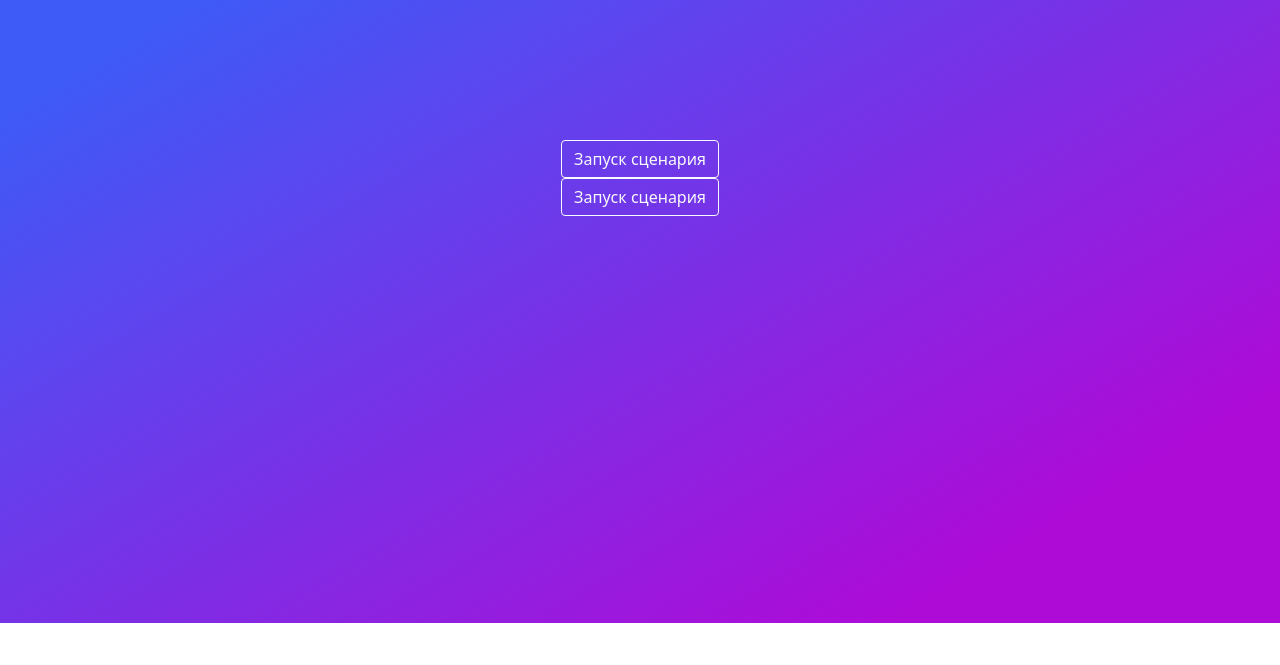
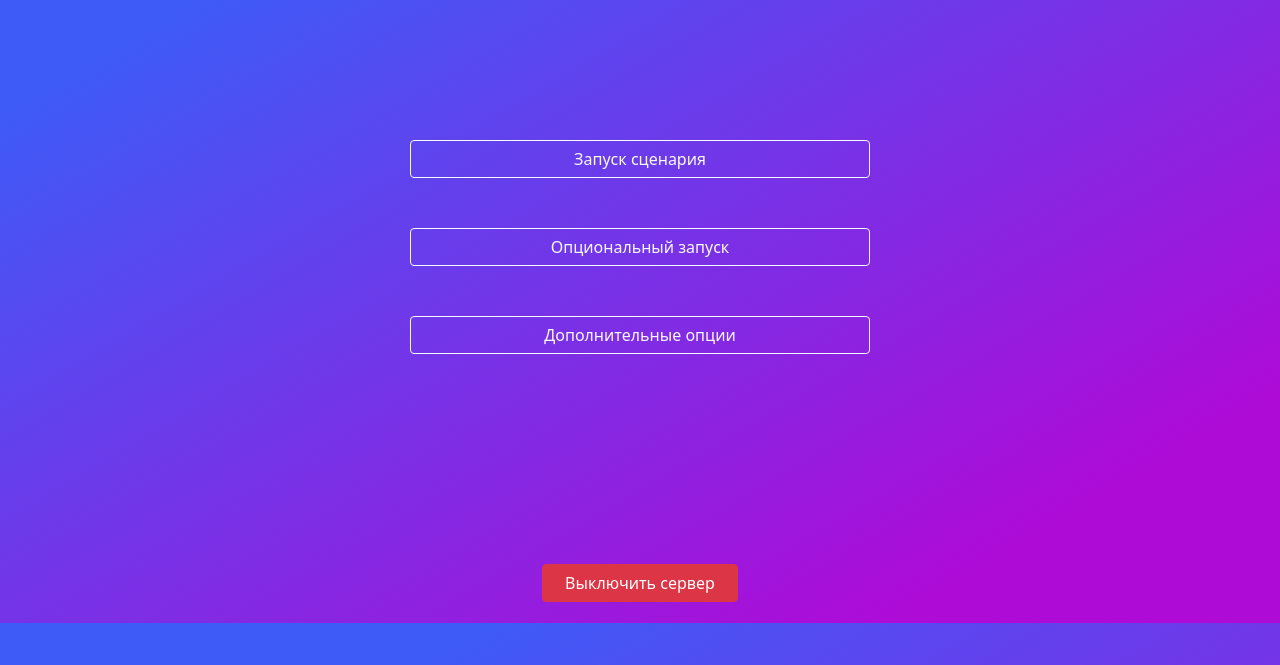
Before and after one commit to Mazhorov/Remote_power_server, a plain HTML site: page index.html in a window 1280 px wide. Shown: the part 177-842 px from the top of the page. Drawn offline with Linux system fonts and the light colour scheme.

Commit message:
Edited index.html

```diff
--- a/css/style.css
+++ b/css/style.css
@@ -1,9 +1,13 @@
 html, body {
     height: 100%;
+    margin: 0;
+    padding: 0;
 }
 
 body {
     background: linear-gradient(149.43deg, #3E5BF7 18.57%, #AE0BD7 85.11%) no-repeat;
+    background-size: cover;
+    background-attachment: fixed;
 }
 
 .logo {
@@ -20,3 +24,11 @@ body {
 .menu {
     margin-top: 160px;
 }
+.btn-menu {
+    margin-bottom: 50px;
+    width: 460px;
+}
+.btn-menu-off {
+    width: 196px;
+    margin-top: 160px;
+}
--- a/index.html
+++ b/index.html
@@ -21,9 +21,11 @@
             </div>
         </div>
         <div class="menu">
-            <div class="d-flex align-items-center flex-column">
-                <button class="btn btn-outline-light">Запуск сценария</button>
-                <button class="btn btn-outline-light">Запуск сценария</button>
+            <div class="d-flex flex-column align-items-center">
+                <button type="button" class="btn btn-menu btn-outline-light">Запуск сценария</button>
+                <button type="button" class="btn btn-menu btn-outline-light">Опциональный запуск</button>
+                <button type="button" class="btn btn-menu btn-outline-light">Дополнительные опции</button>
+                <button type="button" class="btn btn-menu-off btn-danger">Выключить сервер</button>
             </div>
         </div>
     </div>
```
